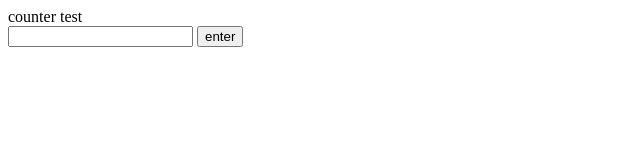
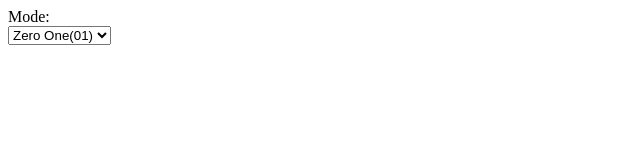
Before and after one commit to YuhaKoike/test, a plain HTML site: page index.html in a window 1280 px wide. Shown: the whole page, without its empty margins (0-640 px from the left). Drawn offline with Linux system fonts and the light colour scheme.

Commit message:
Update index.html

```diff
--- a/index.html
+++ b/index.html
@@ -4,12 +4,15 @@
   <meta charset="UTF-8">
   <meta name="viewport" content="width=device-width, initial-scale=1.0">
   <link rel="stylesheet" href="index.css">
-  <title>test</title>
+  <title>Darts Games</title>
 </head>
 <body>
-  <div>counter test</div>
-  <input type="text" id="textbox">
-  <button id="button" onclick="test()">enter</button>
+  Mode: <div id="mode"></div>
+  <select name="modeselect">
+  <option value="01">Zero One(01)</option>
+  <option value="cricket">Cricket</option>
+  <option value="teamcricket">Team Cricket</option>
+  </select>
 
   <script type="text/javascript" src="index.js"></script>
 </body>
```
